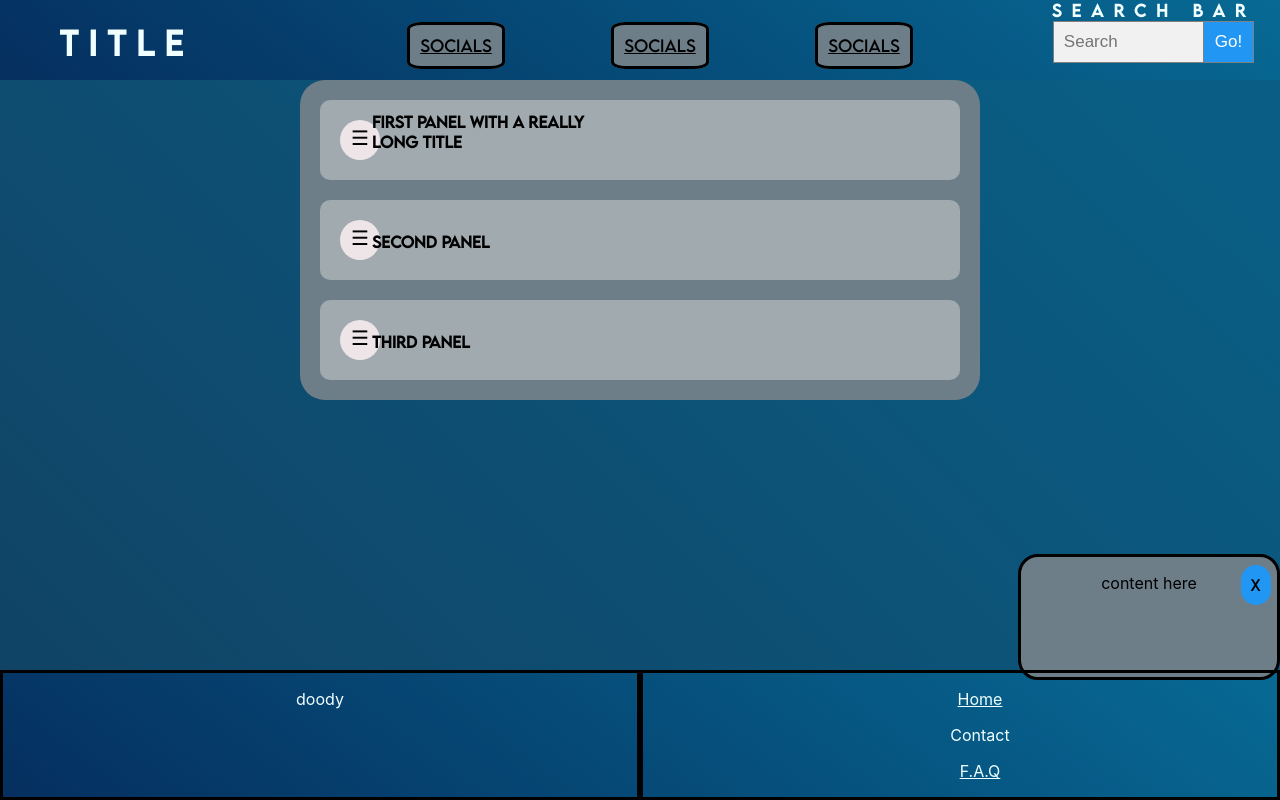
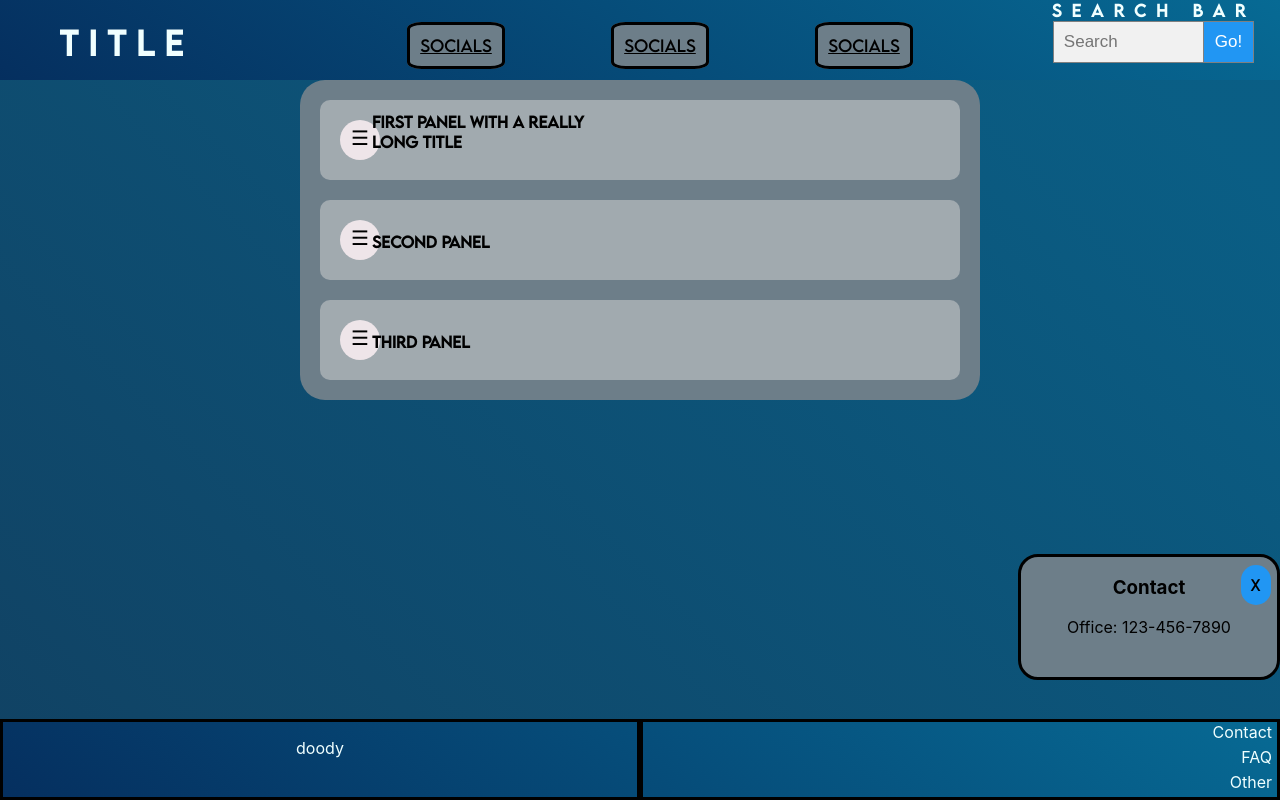
Before and after one commit to JonathanHumphrey/prototype-environment, a React (Create React App) app: page / in a window 1280 px wide. Both pictures are taken after a click on the element "Contact". Built offline with nearby package versions, Linux system fonts and the light colour scheme.

Commit message:
styled popup modal

```diff
--- a/src/Components/FooterComponent.js
+++ b/src/Components/FooterComponent.js
@@ -1,12 +1,13 @@
 import React from 'react'
 import '../Style Sheets/FooterStyle.css'
 
+import { motion, AnimateSharedLayout, AnimatePresence } from "framer-motion";
 import { useState } from 'react'
-
 
 
 export default function FooterComponent() {
     const [isVisible, setVisible] = useState(false)
+    const [id, setId] = useState(3)
 
 
     return (
@@ -17,40 +18,70 @@ export default function FooterComponent() {
             <div className='footerRight'>
                 <ul className='footerList'>
                     <li>
-                        <a
-                            href='https://twitter.com/home'
-                            target='_blank'
-                            rel="noreferrer"
+                        <p
                             className='footerLinks'
-                        >Home</a>
+                            onClick={(event) => { setVisible(!isVisible);  setId(event.target.id)}}
+                            id='0'
+                        >Contact</p>
                     </li>
                     <li>
                         <p
                             className='footerLinks'
-                            onClick={() => setVisible(!isVisible)}
-                        >Contact</p>
+                            onClick={(event) => { setVisible(!isVisible);  setId(event.target.id)}}
+                            id='1'
+                        >FAQ</p>
                     </li>
                     <li>
-                        <a
-                            href='https://twitter.com/home'
-                            target='_blank'
-                            rel="noreferrer"
+                        <p
                             className='footerLinks'
-                        >F.A.Q</a>
+                            onClick={(event) => { setVisible(!isVisible);  setId(event.target.id)}}
+                            id='2'
+                        >Other</p>
                     </li>
                 </ul>
                 {isVisible ?
-                    <div className='popupModal'>
+                    <motion.div className='popupModal'
+                        drag
+                        dragConstraints={{
+                            left: -200,
+                            right: 0,
+                            top: -200,
+                            bottom: 0
+                        }}
+                    >
                         <input
                             className='closeBtn'
                             type='button'
-                            onClick={() => setVisible(!isVisible)}
+                            onClick={() => { setVisible(!isVisible); console.log('poop')}}
                             value='X'
+                            id='buttonInput'
                         />
-                        <p>content here</p>
-                    </div>
+
+                        <h3>{itemsList[id].title}</h3>
+                        <p>{itemsList[id].content}</p>
+
+                    </motion.div>
                 : null}
             </div>
         </div>
     )
 }
+const itemsList = [
+
+    {
+        title: 'Contact',
+        id: 0,
+        content: 'Office: 123-456-7890'
+    },
+    {
+        title: 'FAQ',
+        id: 1,
+        content:'Q: poop? A: yes'
+    },
+    {
+        title: 'Poop',
+        id: 2,
+        content: 'dick peen'
+    }
+
+  ]
--- a/src/Style Sheets/FooterStyle.css
+++ b/src/Style Sheets/FooterStyle.css
@@ -14,16 +14,18 @@
 }
 .footerList {
 	list-style-type: none;
+	margin: 0;
 }
 .footerRight {
 	border: solid black;
 	width: 50%;
-	text-align: center;
+	text-align: right;
 	margin: 0;
 }
 .footerLinks {
 	color: azure;
 	cursor: pointer;
+	margin: 0 5px 5px 0;
 }
 .footerLinks:visited {
 	color: rgb(208, 247, 247);
@@ -39,6 +41,7 @@
 	z-index: -1;
 	background-color: #6d7e89;
 	height: 15vh;
+	text-align: center;
 }
 .closeBtn {
 	position: absolute;
```
